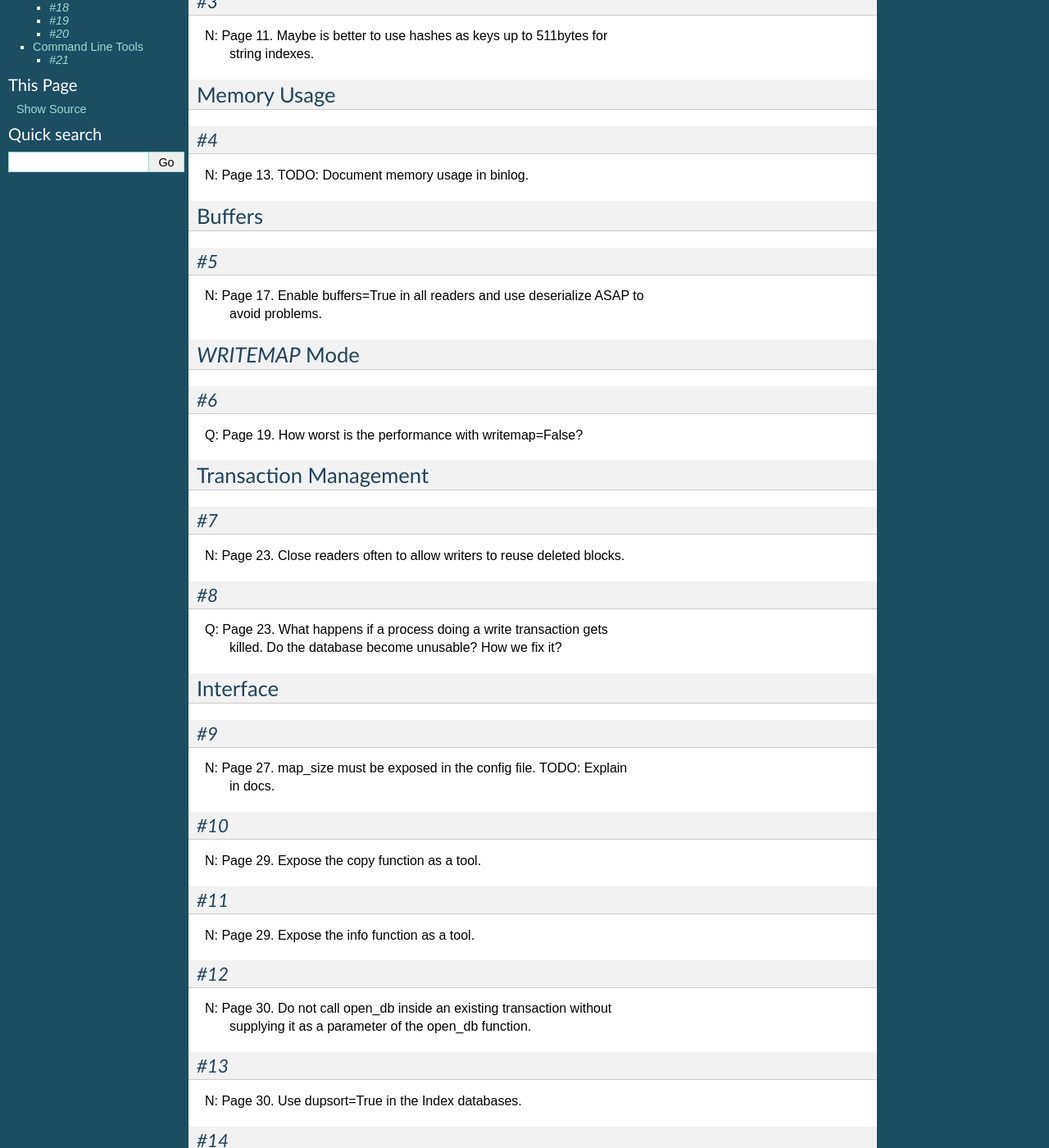
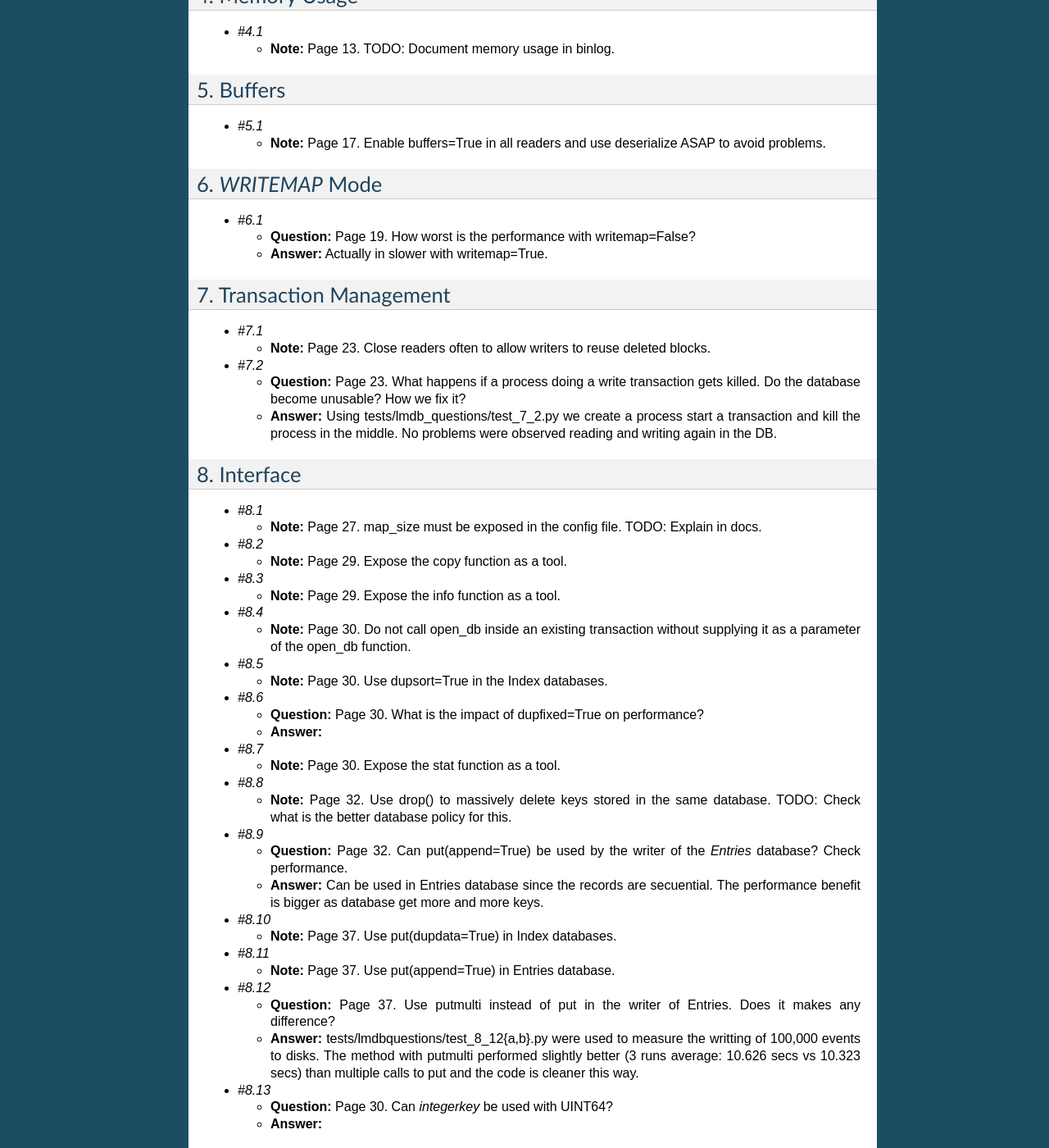
Before and after one commit to pombredanne/binlog, a Sphinx documentation site: the page built from docs/lmdb_questions_and_answers.rst, in a window 1280 px wide and 1400 px high, scrolled down 521 px. Shown: the whole window at 82% size. Built offline with Sphinx 7.4.7, drawn with Linux system fonts in a browser that asks for light colours; some of the changed text lies outside the part shown.

Commit message:
Test to LMDB questions.

```diff
--- a/docs/index.rst
+++ b/docs/index.rst
@@ -10,11 +10,11 @@
 Contents:
 
 .. toctree::
-   :maxdepth: 2
    whatisbinlog
    features
    datamodel
-
+   lmdb_questions_and_answers
+   :maxdepth: 2
 
 
 Indices and tables
--- a/docs/lmdb_questions_and_answers.rst
+++ b/docs/lmdb_questions_and_answers.rst
@@ -4,165 +4,168 @@
 This questions and notes arose from the reading of lmdb Documentation
 Release 0.92 (pdf format).
 
-Installation
+1. Installation
+---------------
+
+- `#1.1`
+
+  - **Question:** Page 5. Installation with CFFI? Which is better?
+    (speed, compilation, etc)
+
+  - **Answer:** Page 44. [...]The CFFI binding performance is very poor
+    in CPython[...]
+
+
+2. Named Databases
+------------------
+
+- `#2.1`
+
+  - **Note:** Page 9. Always use sub-databases/named databases to avoid
+    key collisions.
+
+
+3. Storage Efficiency & Limits
+------------------------------
+
+- `#3.1`
+
+  - **Note:** Page 11. Maybe is better to use hashes as keys up to
+    511bytes for string indexes.
+
+
+4. Memory Usage
+---------------
+
+- `#4.1`
+
+  - **Note:** Page 13. TODO: Document memory usage in binlog.
+
+
+5. Buffers
+----------
+
+- `#5.1`
+
+  - **Note:** Page 17. Enable buffers=True in all readers and use
+    deserialize ASAP to avoid problems.
+
+
+6. `WRITEMAP` Mode
+------------------
+
+- `#6.1`
+
+  - **Question:** Page 19. How worst is the performance with
+    writemap=False?
+
+  - **Answer:** Actually in slower with writemap=True.
+
+
+7. Transaction Management
+-------------------------
+
+- `#7.1`
+
+  - **Note:** Page 23. Close readers often to allow writers to reuse
+    deleted blocks.
+
+
+- `#7.2`
+
+  - **Question:** Page 23. What happens if a process doing a write
+    transaction gets killed. Do the database become unusable? How we fix
+    it?
+
+  - **Answer:** Using tests/lmdb_questions/test_7_2.py we create a process
+    start a transaction and kill the process in the middle. No problems
+    were observed reading and writing again in the DB.
+
+
+8. Interface
 ------------
 
-`#1`
-~~~~
 
-Q: Page 5. Installation with CFFI? Which is better? (speed, compilation, etc)
-A: Page 44. [...]The CFFI binding performance is very poor in CPython[...]
+- `#8.1`
+
+  - **Note:** Page 27. map_size must be exposed in the config file.
+    TODO: Explain in docs.
+
+- `#8.2`
+
+  - **Note:** Page 29. Expose the copy function as a tool.
+
+- `#8.3`
+
+  - **Note:** Page 29. Expose the info function as a tool.
+
+- `#8.4`
+
+  - **Note:** Page 30. Do not call open_db inside an existing
+    transaction without supplying it as a parameter of the open_db
+    function.
+
+- `#8.5`
+
+  - **Note:** Page 30. Use dupsort=True in the Index databases.
+
+- `#8.6`
+
+  - **Question:** Page 30. What is the impact of dupfixed=True on performance?
+
+  - **Answer:**
+
+- `#8.7`
+
+  - **Note:** Page 30. Expose the stat function as a tool.
+
+- `#8.8`
+
+  - **Note:** Page 32. Use drop() to massively delete keys stored in the
+    same database.  TODO: Check what is the better database policy for
+    this.
+
+- `#8.9`
+
+  - **Question:** Page 32. Can put(append=True) be used by the writer
+    of the `Entries` database? Check performance.
+
+  - **Answer:** Can be used in Entries database since the records are
+    secuential.  The performance benefit is bigger as database get more
+    and more keys.
+
+- `#8.10`
+
+  - **Note:** Page 37. Use put(dupdata=True) in Index databases.
+
+- `#8.11`
+
+  - **Note:** Page 37. Use put(append=True) in Entries database.
+
+- `#8.12`
+
+  - **Question:** Page 37. Use putmulti instead of put in the writer of
+    Entries.  Does it makes any difference?
+
+  - **Answer:** tests/lmdbquestions/test_8_12{a,b}.py were used to
+    measure the writting of 100,000 events to disks. The method with
+    putmulti performed slightly better (3 runs average: 10.626 secs vs
+    10.323 secs) than multiple calls to put and the code is cleaner this
+    way.
 
 
-Named Databases
----------------
+- `#8.13`
 
-`#2`
-~~~~
+  - **Question:** Page 30. Can `integerkey` be used with UINT64?
 
-N: Page 9. Always use sub-databases/named databases to avoid key collisions.
+  - **Answer:**
 
 
-Storage Efficiency & Limits
----------------------------
-
-`#3`
-~~~~
-
-N: Page 11. Maybe is better to use hashes as keys up to 511bytes for
-   string indexes.
+9. Command Line Tools
+---------------------
 
 
-Memory Usage
-------------
+- `#9.1`
 
-`#4`
-~~~~
-
-N: Page 13. TODO: Document memory usage in binlog.
-
-
-Buffers
--------
-
-`#5`
-~~~~
-
-N: Page 17. Enable buffers=True in all readers and use deserialize ASAP to
-   avoid problems.
-
-
-`WRITEMAP` Mode
----------------
-
-`#6`
-~~~~
-
-Q: Page 19. How worst is the performance with writemap=False?
-
-
-Transaction Management
-----------------------
-
-`#7`
-~~~~
-
-N: Page 23. Close readers often to allow writers to reuse deleted blocks.
-
-
-`#8`
-~~~~
-
-Q: Page 23. What happens if a process doing a write transaction gets
-   killed. Do the database become unusable? How we fix it?
-
-
-Interface
----------
-
-
-`#9`
-~~~~
-
-N: Page 27. map_size must be exposed in the config file. TODO: Explain
-   in docs.
-
-
-`#10`
-~~~~~
-
-N: Page 29. Expose the copy function as a tool.
-
-
-`#11`
-~~~~~
-
-N: Page 29. Expose the info function as a tool.
-
-
-`#12`
-~~~~~
-
-N: Page 30. Do not call open_db inside an existing transaction without
-   supplying it as a parameter of the open_db function.
-
-
-`#13`
-~~~~~
-
-N: Page 30. Use dupsort=True in the Index databases.
-
-
-`#14`
-~~~~~
-
-Q: Page 30. What is the impact of dupfixed=True on performance?
-
-
-`#15`
-~~~~~
-
-N: Page 30. Expose the stat function as a tool.
-
-
-`#16`
-~~~~~
-
-N: Page 32. Use drop() to massively delete keys stored in the same database.
-   TODO: Check what is the better database policy for this.
-
-
-`#17`
-~~~~~
-
-Q: Page 32. Can put(apppend=True) be used by the writer of the `Entries`
-   database? Check performance.
-
-
-`#18`
-~~~~~
-
-N: Page 37. Use put(dupdata=True) in Index databases.
-
-
-`#19`
-~~~~~
-
-N: Page 37. Use put(append=True) in Entries database.
-
-
-`#20`
-~~~~~
-
-Q: Page 37. Use putmulti instead of put in the writer of Entries. Do it
-   makes any difference?
-
-
-Command Line Tools
-------------------
-
-
-`#21`
-~~~~~
-
-Q: Page 41. Which is better: make custom tools or use python -mlmdb??
+  - **Question:** Page 41. Which is better: make custom tools or use
+    python -mlmdb??
```
Also changed, not shown: 8 other files.
